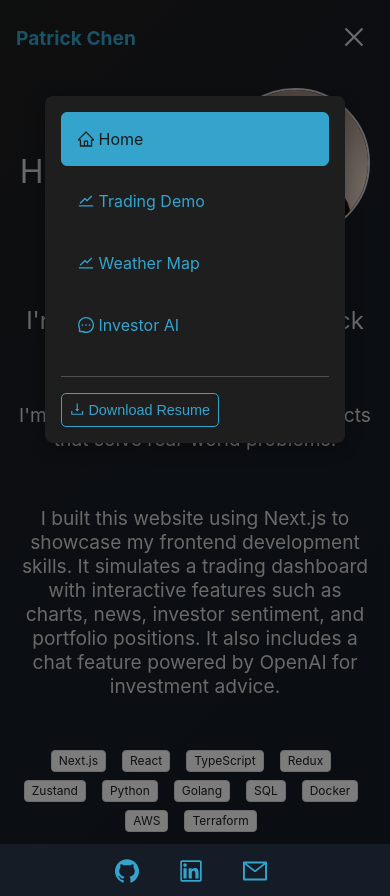
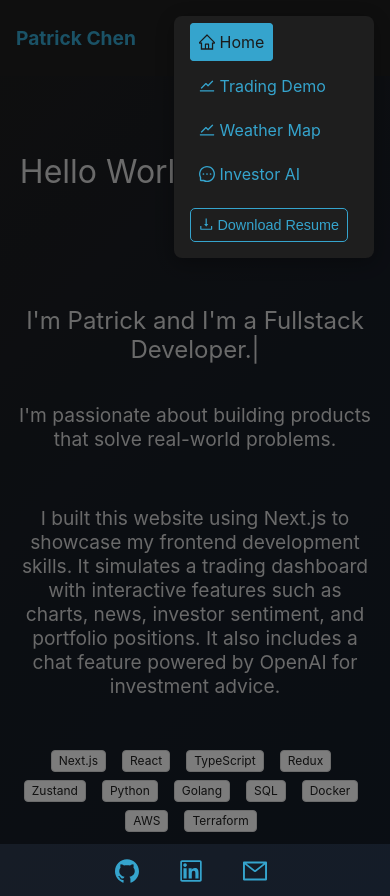
Before and after one commit to pohti/patrick-chen-portfolio, a Next.js app: page / in a window 390 px wide. Both pictures are taken after a click on the button "Toggle menu". Built offline with nearby package versions, Linux system fonts and the light colour scheme.

Commit message:
style: stick mobile nav to top right

```diff
--- /dev/null
+++ b/src/app/components/CustomNavbar.module.css
@@ -0,0 +1,104 @@
+/* Desktop Navigation */
+.desktopNav {
+  display: flex;
+  align-items: center;
+  justify-content: space-between;
+  width: 100%;
+}
+
+/* Mobile Navigation */
+.mobileNav {
+  display: none;
+  width: 100%;
+}
+
+.mobileNavHeader {
+  display: flex;
+  align-items: center;
+  justify-content: space-between;
+  width: 100%;
+}
+
+.mobileMenuBtn {
+  background: none;
+  border: none;
+  color: var(--font-color-white);
+  font-size: 1.5rem;
+  cursor: pointer;
+  padding: 0.5rem;
+  border-radius: 4px;
+  transition: background-color 0.2s ease;
+}
+
+.mobileMenuBtn:hover {
+  background-color: rgba(255, 255, 255, 0.1);
+}
+
+.mobileMenuOverlay {
+  position: fixed;
+  top: 0;
+  left: 0;
+  right: 0;
+  bottom: 0;
+  background-color: rgba(0, 0, 0, 0.5);
+  z-index: 20000; /* Higher than header to ensure overlay appears above everything */
+  display: flex;
+  align-items: flex-start;
+  justify-content: flex-end;
+  /* padding-top: 80px; */
+}
+
+.mobileMenuContent {
+  background: var(--background);
+  border-radius: 8px;
+  padding: 1rem;
+  margin: 1rem;
+  width: 90%;
+  max-width: 200px;
+  box-shadow: 0 4px 20px rgba(0, 0, 0, 0.3);
+}
+
+.mobileNavLinks {
+  display: flex;
+  flex-direction: column;
+  gap: 1.5rem;
+}
+
+.mobileNavLinks > div {
+  width: 100%;
+}
+
+.mobileNavLinks .nav-link {
+  display: block;
+  width: 100%;
+  padding: 1rem;
+  text-align: left;
+  border-radius: 6px;
+  transition: background-color 0.2s ease;
+}
+
+.mobileNavLinks .nav-link:hover {
+  background-color: rgba(255, 255, 255, 0.1);
+}
+
+.mobile-download-button {
+  margin-top: 1rem;
+  padding-top: 1rem;
+  border-top: 1px solid var(--border);
+}
+
+/* Responsive Design */
+@media (max-width: 780px) {
+  .desktopNav {
+    display: none;
+  }
+
+  .mobileNav {
+    display: block;
+  }
+}
+
+.navLinkContainer {
+  display: flex;
+  gap: 1rem;
+}
--- a/src/app/components/MobileFriendlyNavbar.tsx
+++ b/src/app/components/CustomNavbar.tsx
@@ -10,8 +10,9 @@ import {
   MenuOutlined,
   CloseOutlined,
 } from '@ant-design/icons';
+import styles from './CustomNavbar.module.css';
 
-export default function MobileFriendlyNavbar() {
+export default function CustomNavbar() {
   const [isMenuOpen, setIsMenuOpen] = useState(false);
 
   const toggleMenu = () => {
@@ -25,8 +26,8 @@ export default function MobileFriendlyNavbar() {
   return (
     <header>
       {/* Desktop Navigation */}
-      <div className="desktop-nav">
-        <nav className="nav-link-container">
+      <div className={styles.desktopNav}>
+        <nav className={styles.navLinkContainer}>
           <CustomNavLink href="/">
             <HomeOutlined /> Home
           </CustomNavLink>
@@ -47,8 +48,8 @@ export default function MobileFriendlyNavbar() {
       </div>
 
       {/* Mobile Navigation */}
-      <div className="mobile-nav">
-        <div className="mobile-nav-header">
+      <div className={styles.mobileNav}>
+        <div className={styles.mobileNavHeader}>
           <span
             style={{
               color: 'var(--font-color-primary)',
@@ -59,7 +60,7 @@ export default function MobileFriendlyNavbar() {
             Patrick Chen
           </span>
           <button
-            className="mobile-menu-button"
+            className={styles.mobileMenuBtn}
             onClick={toggleMenu}
             aria-label="Toggle menu"
           >
@@ -69,12 +70,12 @@ export default function MobileFriendlyNavbar() {
 
         {/* Mobile Menu Overlay */}
         {isMenuOpen && (
-          <div className="mobile-menu-overlay" onClick={closeMenu}>
+          <div className={styles.mobileMenuOverlay} onClick={closeMenu}>
             <div
-              className="mobile-menu-content"
+              className={styles.mobileMenuContent}
               onClick={(e) => e.stopPropagation()}
             >
-              <nav className="mobile-nav-links">
+              <nav className={styles.mobileNavLinks}>
                 <div onClick={closeMenu}>
                   <CustomNavLink href="/">
                     <HomeOutlined /> Home
--- a/src/app/globals.css
+++ b/src/app/globals.css
@@ -65,109 +65,10 @@ header {
   z-index: 10000; /* Increased to be above Leaflet map */
 }
 
-/* Desktop Navigation */
-.desktop-nav {
-  display: flex;
-  align-items: center;
-  justify-content: space-between;
-  width: 100%;
-}
-
-/* Mobile Navigation */
-.mobile-nav {
-  display: none;
-  width: 100%;
-}
-
-.mobile-nav-header {
-  display: flex;
-  align-items: center;
-  justify-content: space-between;
-  width: 100%;
-}
-
-.mobile-menu-button {
-  background: none;
-  border: none;
-  color: var(--font-color-white);
-  font-size: 1.5rem;
-  cursor: pointer;
-  padding: 0.5rem;
-  border-radius: 4px;
-  transition: background-color 0.2s ease;
-}
-
-.mobile-menu-button:hover {
-  background-color: rgba(255, 255, 255, 0.1);
-}
-
-.mobile-menu-overlay {
-  position: fixed;
-  top: 0;
-  left: 0;
-  right: 0;
-  bottom: 0;
-  background-color: rgba(0, 0, 0, 0.5);
-  z-index: 20000; /* Higher than header to ensure overlay appears above everything */
-  display: flex;
-  align-items: flex-start;
-  justify-content: center;
-  padding-top: 80px;
-}
-
-.mobile-menu-content {
-  background: var(--background);
-  border-radius: 8px;
-  padding: 1rem;
-  margin: 1rem;
-  width: 90%;
-  max-width: 300px;
-  box-shadow: 0 4px 20px rgba(0, 0, 0, 0.3);
-}
-
-.mobile-nav-links {
-  display: flex;
-  flex-direction: column;
-  gap: 0.5rem;
-}
-
-.mobile-nav-links > div {
-  width: 100%;
-}
-
-.mobile-nav-links .nav-link {
-  display: block;
-  width: 100%;
-  padding: 1rem;
-  text-align: left;
-  border-radius: 6px;
-  transition: background-color 0.2s ease;
-}
-
-.mobile-nav-links .nav-link:hover {
-  background-color: rgba(255, 255, 255, 0.1);
-}
-
-.mobile-download-button {
-  margin-top: 1rem;
-  padding-top: 1rem;
-  border-top: 1px solid var(--border);
-}
-
-/* Responsive Design */
 @media (max-width: 780px) {
-  .desktop-nav {
-    display: none;
+  header {
+    background: var(--background);
   }
-
-  .mobile-nav {
-    display: block;
-  }
-}
-
-nav.nav-link-container {
-  display: flex;
-  gap: 1rem;
 }
 
 main {
--- a/src/app/layout.tsx
+++ b/src/app/layout.tsx
@@ -2,7 +2,7 @@ import type { Metadata } from 'next';
 import { ReactNode } from 'react';
 
 import './globals.css';
-import MobileFriendlyNavbar from './components/MobileFriendlyNavbar';
+import CustomNavbar from './components/CustomNavbar';
 import ConditionalFooter from './ConditionalFooter';
 
 export const metadata: Metadata = {
@@ -14,7 +14,7 @@ export default function RootLayout({ children }: { children: ReactNode }) {
   return (
     <html lang="en">
       <body className="flex flex-col min-h-screen font-sans bg-gray-50 text-gray-900">
-        <MobileFriendlyNavbar />
+        <CustomNavbar />
 
         <main>
           <>{children}</>
```
